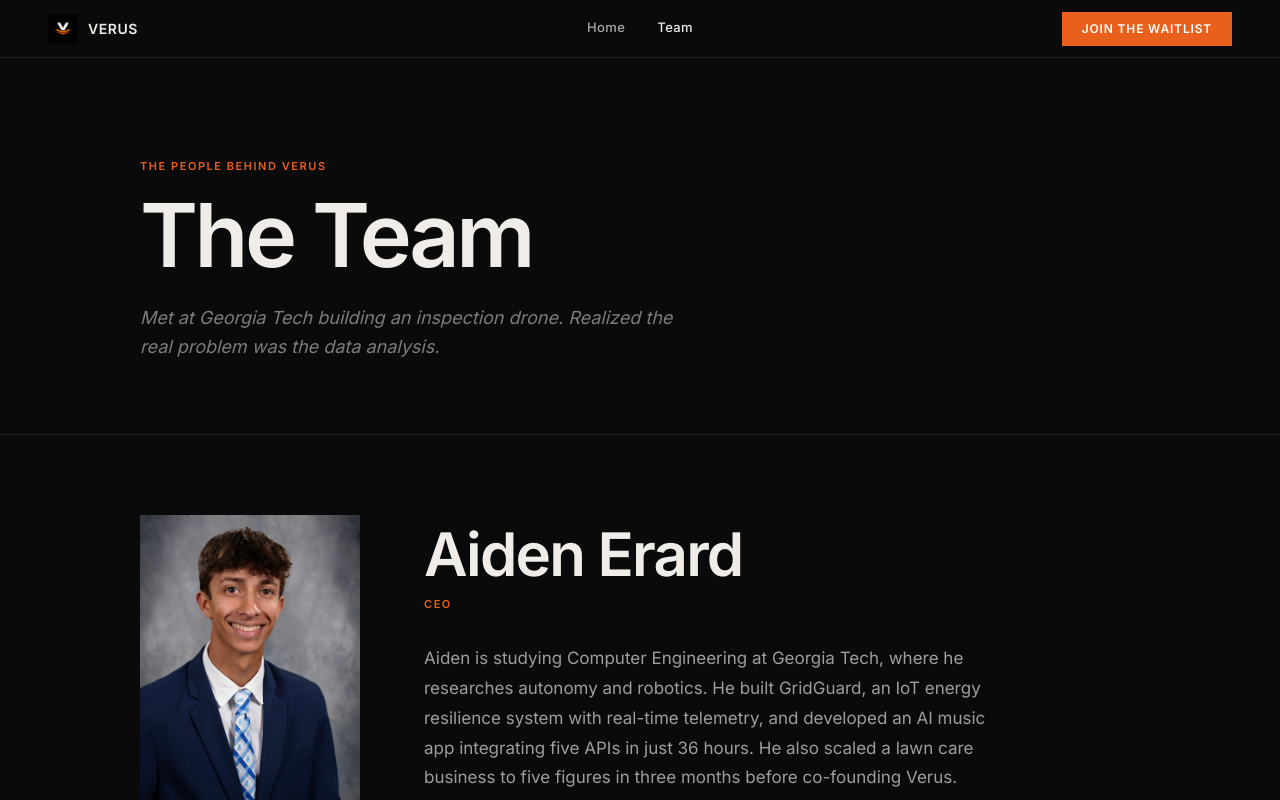
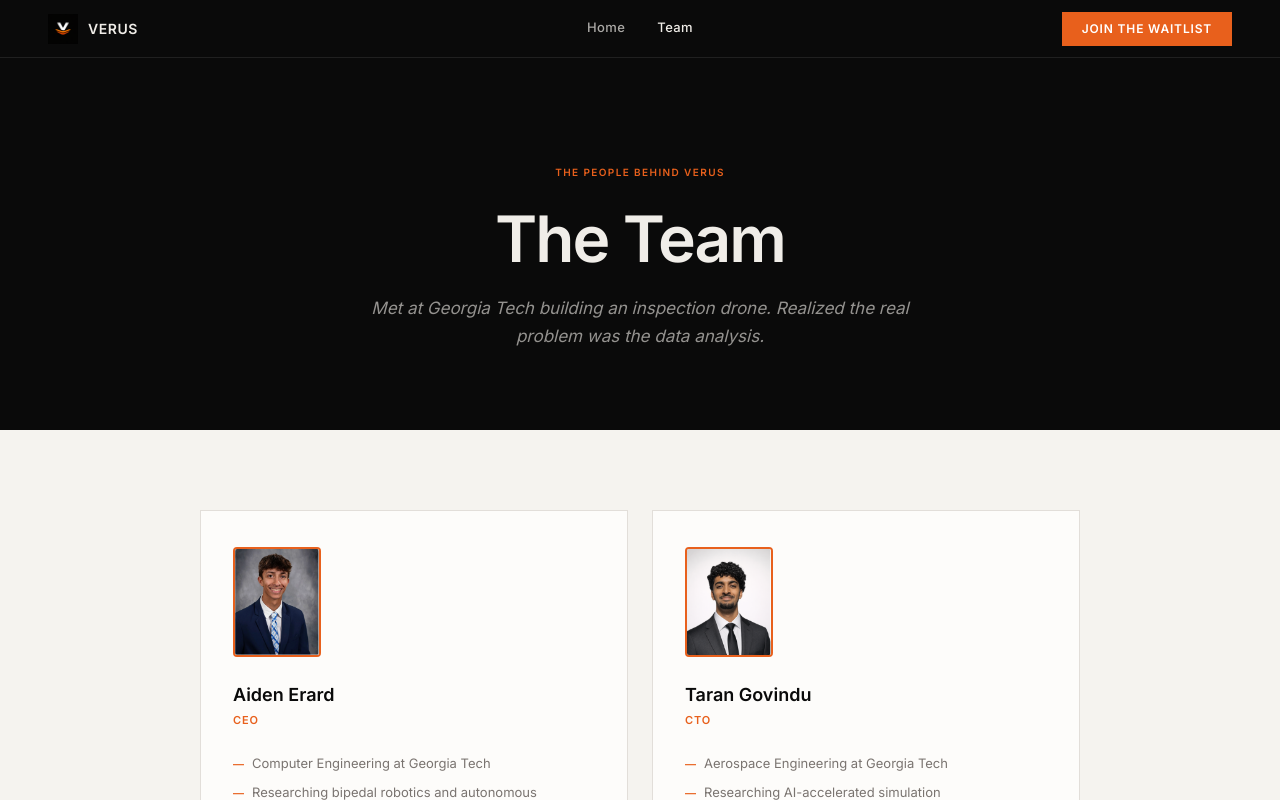
Before and after one commit to aidenerard/verus-newsletter, a React (Vite) app: page /team in a window 1280 px wide. Shown: the top 800 px of the page. Built offline with nearby package versions, Linux system fonts and the light colour scheme; no server answers.

Commit message:
Restore card layout; update Aiden's bullets with accurate bio
Co-Authored-By: Claude Sonnet 4.6 <noreply@anthropic.com>

```diff
--- a/src/app/pages/TeamPage.tsx
+++ b/src/app/pages/TeamPage.tsx
@@ -5,6 +5,9 @@ const C = {
   black:    '#0A0A0A',
   orange:   '#E8601C',
   offWhite: '#F5F3EF',
+  card:     '#FDFCFA',
+  border:   '#E2DED9',
+  textGray: '#7A7470',
   borderDk: 'rgba(255,255,255,0.09)',
 };
 
@@ -46,6 +49,13 @@ const PAGE_CSS = `
   }
   .tm-nav-signup:hover { background: #D4521A; transform: translateY(-2px); }
 
+  .tm-card {
+    background: ${C.card};
+    border: 1.5px solid ${C.border};
+    transition: border-color 0.25s;
+  }
+  .tm-card:hover { border-color: ${C.orange}; }
+
   .tm-footer-link {
     color: rgba(240,237,232,0.5);
     text-decoration: none;
@@ -57,16 +67,28 @@ const PAGE_CSS = `
   .tm-reveal {
     opacity: 0;
     transform: translateY(24px);
-    transition: opacity 0.6s ease, transform 0.6s ease;
+    transition: opacity 0.55s ease, transform 0.55s ease;
   }
   .tm-reveal.revealed {
     opacity: 1;
     transform: translateY(0);
   }
 
-  @media (max-width: 700px) {
-    .tm-founder-row { flex-direction: column !important; }
-    .tm-founder-photo { width: 100% !important; max-width: 280px !important; margin: 0 auto 32px !important; }
+  .tm-bullet {
+    display: flex;
+    align-items: baseline;
+    gap: 8px;
+    font-size: 13px;
+    color: ${C.textGray};
+    line-height: 1.65;
+    margin-bottom: 8px;
+  }
+  .tm-bullet::before {
+    content: '—';
+    color: ${C.orange};
+    flex-shrink: 0;
+    font-weight: 700;
+    font-size: 11px;
   }
 `;
 
@@ -82,7 +104,7 @@ function useReveal(delay = 0) {
           obs.disconnect();
         }
       },
-      { threshold: 0.1 }
+      { threshold: 0.15 }
     );
     obs.observe(el);
     return () => obs.disconnect();
@@ -93,97 +115,98 @@ function useReveal(delay = 0) {
 interface Founder {
   name: string;
   title: string;
-  photo: string;
-  bio: string;
+  initials: string;
+  photo?: string;
+  bullets: string[];
 }
 
 const FOUNDERS: Founder[] = [
   {
     name: 'Aiden Erard',
     title: 'CEO',
+    initials: 'AE',
     photo: '/aiden.png',
-    bio: 'Aiden is studying Computer Engineering at Georgia Tech, where he researches autonomy and robotics. He built GridGuard, an IoT energy resilience system with real-time telemetry, and developed an AI music app integrating five APIs in just 36 hours. He also scaled a lawn care business to five figures in three months before co-founding Verus.',
+    bullets: [
+      'Computer Engineering at Georgia Tech',
+      'Researching bipedal robotics and autonomous navigation',
+      'Won multiple hackathons — built real-time telemetry systems and multi-API integrations',
+      'Experience scaling businesses, marketing, and customer discovery',
+    ],
   },
   {
     name: 'Taran Govindu',
     title: 'CTO',
+    initials: 'TG',
     photo: '/taran.png',
-    bio: 'Taran is studying Aerospace Engineering at Georgia Tech, where he researches AI-accelerated simulation. He has built neural networks for exoplanet detection and medical diagnostics achieving 98%+ accuracy, published peer-reviewed research with over 5,000 reads, and designed rocket propulsion systems and simulations before co-founding Verus.',
+    bullets: [
+      'Aerospace Engineering at Georgia Tech',
+      'Researching AI-accelerated simulation',
+      'Built neural networks for exoplanet detection and medical diagnostics (98%+ accuracy)',
+      'Published peer-reviewed research (5,000+ reads)',
+      'Designed rocket propulsion systems and simulations',
+    ],
   },
 ];
 
-function FounderPanel({ founder, delay }: { founder: Founder; delay: number }) {
+function FounderCard({ founder, delay }: { founder: Founder; delay: number }) {
   const ref = useReveal(delay);
   return (
-    <div ref={ref} className="tm-reveal" style={{
-      borderBottom: `1px solid ${C.borderDk}`,
-      padding: '80px 48px',
-    }}>
-      <div className="tm-founder-row" style={{
-        display: 'flex',
-        alignItems: 'flex-start',
-        gap: 64,
-        maxWidth: 1000,
-        margin: '0 auto',
-      }}>
-        {/* Photo */}
-        <div className="tm-founder-photo" style={{ flexShrink: 0, width: 220 }}>
+    <div ref={ref} className="tm-reveal tm-card" style={{ padding: '36px 32px' }}>
+      {founder.photo ? (
         <img
           src={founder.photo}
           alt={founder.name}
           style={{
-              width: '100%',
-              aspectRatio: '3/4',
+            width: 88,
+            height: 110,
             objectFit: 'cover',
             objectPosition: 'top',
+            borderRadius: 4,
+            border: `2px solid ${C.orange}`,
+            marginBottom: 24,
             display: 'block',
           }}
         />
+      ) : (
+        <div style={{
+          width: 64, height: 64,
+          background: C.black,
+          border: `2px solid ${C.orange}`,
+          display: 'flex', alignItems: 'center', justifyContent: 'center',
+          marginBottom: 24,
+          fontSize: 20, fontWeight: 700, color: C.orange,
+          letterSpacing: '0.04em',
+        }}>
+          {founder.initials}
         </div>
+      )}
 
-        {/* Text */}
-        <div style={{ flex: 1, paddingTop: 8 }}>
-          <h2 style={{
-            margin: '0 0 10px',
-            fontSize: 'clamp(40px, 5vw, 60px)',
-            fontWeight: 800,
-            color: '#F0EDE8',
-            letterSpacing: '-0.03em',
-            lineHeight: 1.05,
-          }}>
+      <h3 style={{ margin: '0 0 4px', fontSize: 18, fontWeight: 700, color: C.black }}>
         {founder.name}
-          </h2>
+      </h3>
       <p style={{
-            margin: '0 0 32px',
-            fontSize: 11,
-            fontWeight: 700,
-            letterSpacing: '0.14em',
-            textTransform: 'uppercase',
-            color: C.orange,
+        margin: '0 0 24px', fontSize: 11, fontWeight: 700,
+        textTransform: 'uppercase', letterSpacing: '0.08em', color: C.orange,
       }}>
         {founder.title}
       </p>
-          <p style={{
-            margin: 0,
-            fontSize: 17,
-            color: 'rgba(240,237,232,0.65)',
-            lineHeight: 1.75,
-            maxWidth: 580,
-          }}>
-            {founder.bio}
-          </p>
-        </div>
+
+      <div>
+        {founder.bullets.map((b, i) => (
+          <div key={i} className="tm-bullet">{b}</div>
+        ))}
       </div>
     </div>
   );
 }
 
 export default function TeamPage() {
-  const heroRef = useReveal(0);
-  const subRef  = useReveal(100);
+  const heroRef    = useReveal(0);
+  const labelRef   = useReveal(80);
+  const taglineRef = useReveal(160);
 
   return (
-    <div style={{ fontFamily: 'Inter, -apple-system, BlinkMacSystemFont, sans-serif', overflowX: 'hidden', background: C.black, minHeight: '100vh' }}>
+    <div style={{ fontFamily: 'Inter, -apple-system, BlinkMacSystemFont, sans-serif', overflowX: 'hidden' }}>
       <style>{PAGE_CSS}</style>
 
       {/* ── Navbar ── */}
@@ -212,53 +235,70 @@ export default function TeamPage() {
           <Link to="/team" className="tm-nav-link" style={{ color: '#F0EDE8' }}>Team</Link>
         </div>
 
-        <div style={{ marginLeft: 'auto', flexShrink: 0 }}>
+        <div style={{ marginLeft: 'auto', display: 'flex', alignItems: 'center', gap: 22, flexShrink: 0 }}>
           <Link to="/waitlist" className="tm-nav-signup">Join the Waitlist</Link>
         </div>
       </nav>
 
       {/* ── Hero ── */}
-      <section style={{ padding: '100px 48px 72px', borderBottom: `1px solid ${C.borderDk}` }}>
-        <div style={{ maxWidth: 1000, margin: '0 auto' }}>
-          <div ref={heroRef} className="tm-reveal">
-            <p style={{ margin: '0 0 16px', fontSize: 11, fontWeight: 700, letterSpacing: '0.14em', textTransform: 'uppercase', color: C.orange }}>
+      <section style={{
+        background: C.black,
+        padding: '100px 48px 80px',
+        textAlign: 'center',
+      }}>
+        <div ref={labelRef} className="tm-reveal" style={{
+          display: 'inline-block',
+          fontSize: 10, fontWeight: 700, letterSpacing: '0.14em',
+          textTransform: 'uppercase', color: C.orange,
+          marginBottom: 24,
+        }}>
           The People Behind Verus
-            </p>
+        </div>
+
+        <div ref={heroRef} className="tm-reveal" style={{ transitionDelay: '80ms' }}>
           <h1 style={{
-              margin: '0 0 24px',
-              fontSize: 'clamp(48px, 8vw, 88px)',
-              fontWeight: 800,
-              color: '#F0EDE8',
-              letterSpacing: '-0.04em',
-              lineHeight: 1.0,
+            fontSize: 'clamp(36px, 6vw, 64px)',
+            fontWeight: 800, color: '#F0EDE8',
+            margin: '0 0 20px',
+            lineHeight: 1.1,
+            letterSpacing: '-0.03em',
           }}>
             The Team
           </h1>
         </div>
-          <div ref={subRef} className="tm-reveal">
+
+        <div ref={taglineRef} className="tm-reveal" style={{ transitionDelay: '160ms' }}>
           <p style={{
-              margin: 0,
-              fontSize: 18,
-              color: 'rgba(240,237,232,0.5)',
-              lineHeight: 1.65,
-              fontStyle: 'italic',
-              maxWidth: 560,
+            fontSize: 17, color: 'rgba(240,237,232,0.6)',
+            maxWidth: 560, margin: '0 auto',
+            lineHeight: 1.65, fontStyle: 'italic',
           }}>
             Met at Georgia Tech building an inspection drone. Realized the real problem was the data analysis.
           </p>
         </div>
-        </div>
       </section>
 
       {/* ── Founders ── */}
-      <section>
+      <section style={{
+        background: C.offWhite,
+        padding: '80px 48px 96px',
+      }}>
+        <div style={{ maxWidth: 880, margin: '0 auto' }}>
+          <div style={{
+            display: 'grid',
+            gridTemplateColumns: 'repeat(2, minmax(0, 1fr))',
+            gap: 24,
+          }}>
             {FOUNDERS.map((founder, i) => (
-          <FounderPanel key={founder.name} founder={founder} delay={i * 100} />
+              <FounderCard key={founder.name} founder={founder} delay={i * 120} />
             ))}
+          </div>
+        </div>
       </section>
 
       {/* ── Footer ── */}
       <footer style={{
+        background: C.black,
         borderTop: `1px solid ${C.borderDk}`,
         padding: '52px 48px',
       }}>
```
Lines whose indentation alone changed are shown as unchanged.
